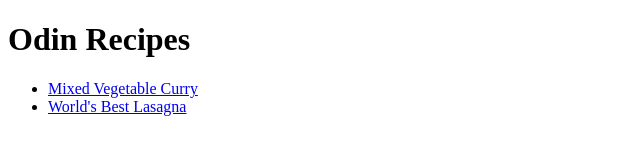
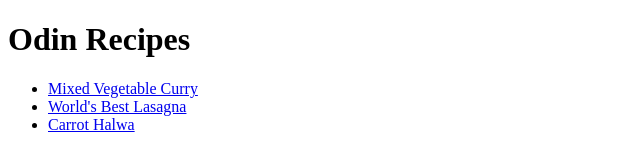
Before and after one commit to Space-Dev0/odin-recipes, a plain HTML site: page index.html in a window 1280 px wide. Shown: the whole page, without its empty margins (0-640 px from the left). Drawn offline with Linux system fonts and the light colour scheme.

Commit message:
feat: Add carrot halwa to list

```diff
--- a/index.html
+++ b/index.html
@@ -9,6 +9,7 @@
     <ul>
         <li><a href="./recipes/mixed-vegetable-curry.html">Mixed Vegetable Curry</a></li>
         <li><a href="./recipes/lasagna.html">World's Best Lasagna</a></li>
+        <li><a href="./recipes/carrot-halwa.html">Carrot Halwa</a></li>
     </ul>
 </body>
 </html>
```
